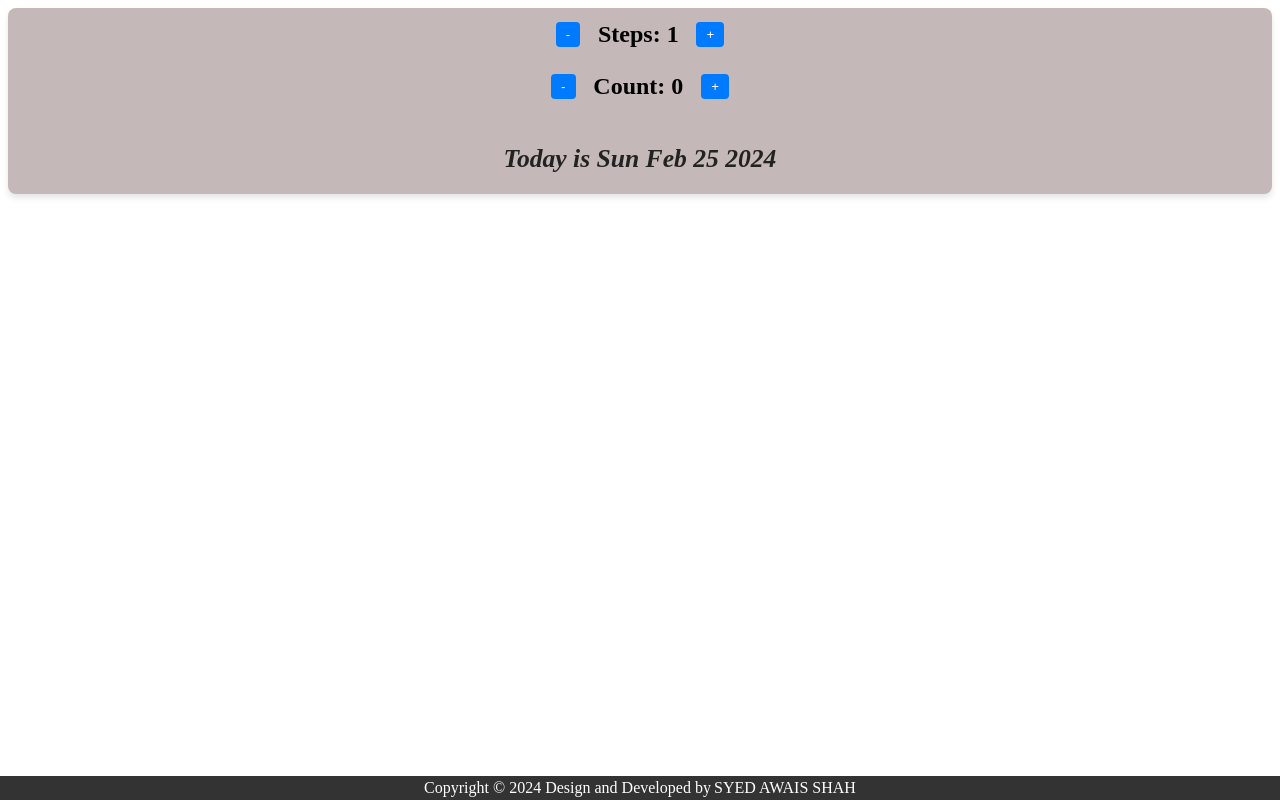
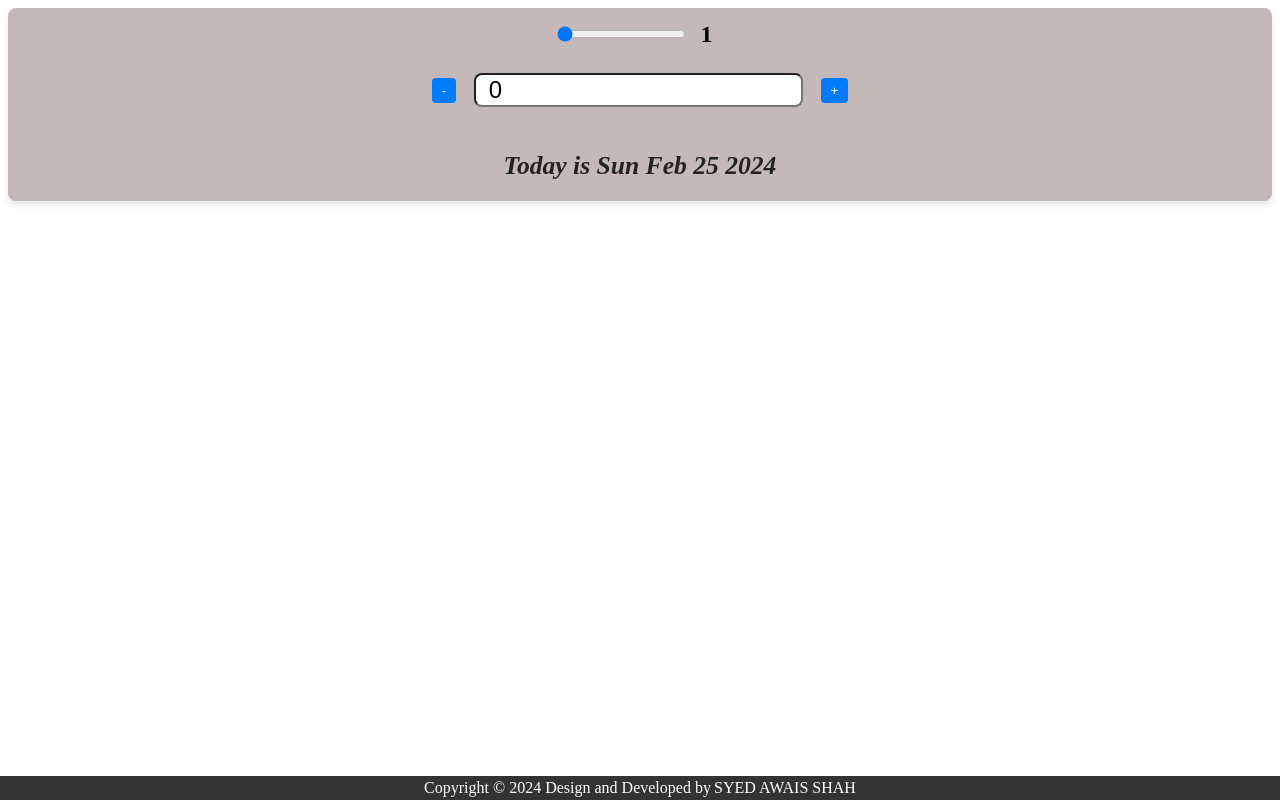
Before and after one commit to SYEDawais77/date-counter, a React (Create React App) app: page / in a window 1280 px wide. Built offline with nearby package versions, Linux system fonts and the light colour scheme.

Commit message:
Updated version of the Date Counter Application

```diff
--- a/src/App.js
+++ b/src/App.js
@@ -18,42 +18,58 @@ function App() {
       return dateCounter + " days from today is " + date.toDateString();
     } else if (dateCounter < 0 && dateCounter === -1) {
       date.setDate(date.getDate() + dateCounter);
-      return Math.abs(dateCounter) + " day from today was " + date.toDateString();
+      return (
+        Math.abs(dateCounter) + " day from today was " + date.toDateString()
+      );
     } else {
       date.setDate(date.getDate() + dateCounter);
-      return Math.abs(dateCounter) + " days from today was " + date.toDateString();
+      return (
+        Math.abs(dateCounter) + " days from today was " + date.toDateString()
+      );
     }
   }
 
-  const handleStepsInc = () => {
-    setSteps(steps + 1);
+  const handleSliderChange = (e) => {
+    setSteps(Number(e.target.value));
   };
-  const handleStepsDec = () => {
-    if (steps > 1) {
-      setSteps(steps - 1);
-    }
+
+  const handleInputChange = (e) => {
+    setDateCounter(Number(e.target.value));
   };
+
   const handleDateInc = () => {
     setDateCounter(dateCounter + steps);
   };
   const handleDateDec = () => {
     setDateCounter(dateCounter - steps);
   };
+  const ResetDate = () => {
+    setDateCounter(0);
+    setSteps(1);
+  };
   return (
     <>
       <div className="card">
         <div className="step">
-          <button onClick={handleStepsDec}>-</button>
-          <h1>Steps: {steps}</h1>
-          <button onClick={handleStepsInc}>+</button>
+          <input
+            type="range"
+            min={1}
+            max={10}
+            onChange={handleSliderChange}
+            value={Number(steps)}
+          />
+          <h1>{steps}</h1>
         </div>
         <div className="counter">
           <button onClick={handleDateDec}>-</button>
-          <h1>Count: {dateCounter}</h1>
+          <input className="dateCounter" type="number" name="numberOfDays" value={dateCounter} onChange={handleInputChange} />
           <button onClick={handleDateInc}>+</button>
         </div>
         <div className="date">
           <h1>{NewDateFromCount()}</h1>
+        </div>
+        <div style={steps  > 1 || dateCounter > 0 ? {display:"block"} : {display: "none"}}>
+        <button className="resetButton" onClick={ResetDate}>Reset Date</button>
         </div>
       </div>
 
--- a/src/index.css
+++ b/src/index.css
@@ -52,6 +52,14 @@
   margin: 0.8rem;
   padding: 0;
 }
+
+.dateCounter{
+  font-size: 1.5rem;
+  margin: 0.8rem;
+  padding-left: 0.8rem;
+  border-radius: 0.5rem;
+}
+
 /* Date Display Styles */
 .date {
   padding: 0.2rem;
@@ -60,6 +68,13 @@
   margin-top: 10px;
   text-align: center;
 }
+
+.resetButton{
+  padding: 0.5rem;
+  font-size: 1.5rem;
+  margin: 0.8rem;
+  border-radius: 0.5rem;
+  }
 
 .footer {
   background-color: #333;
```
